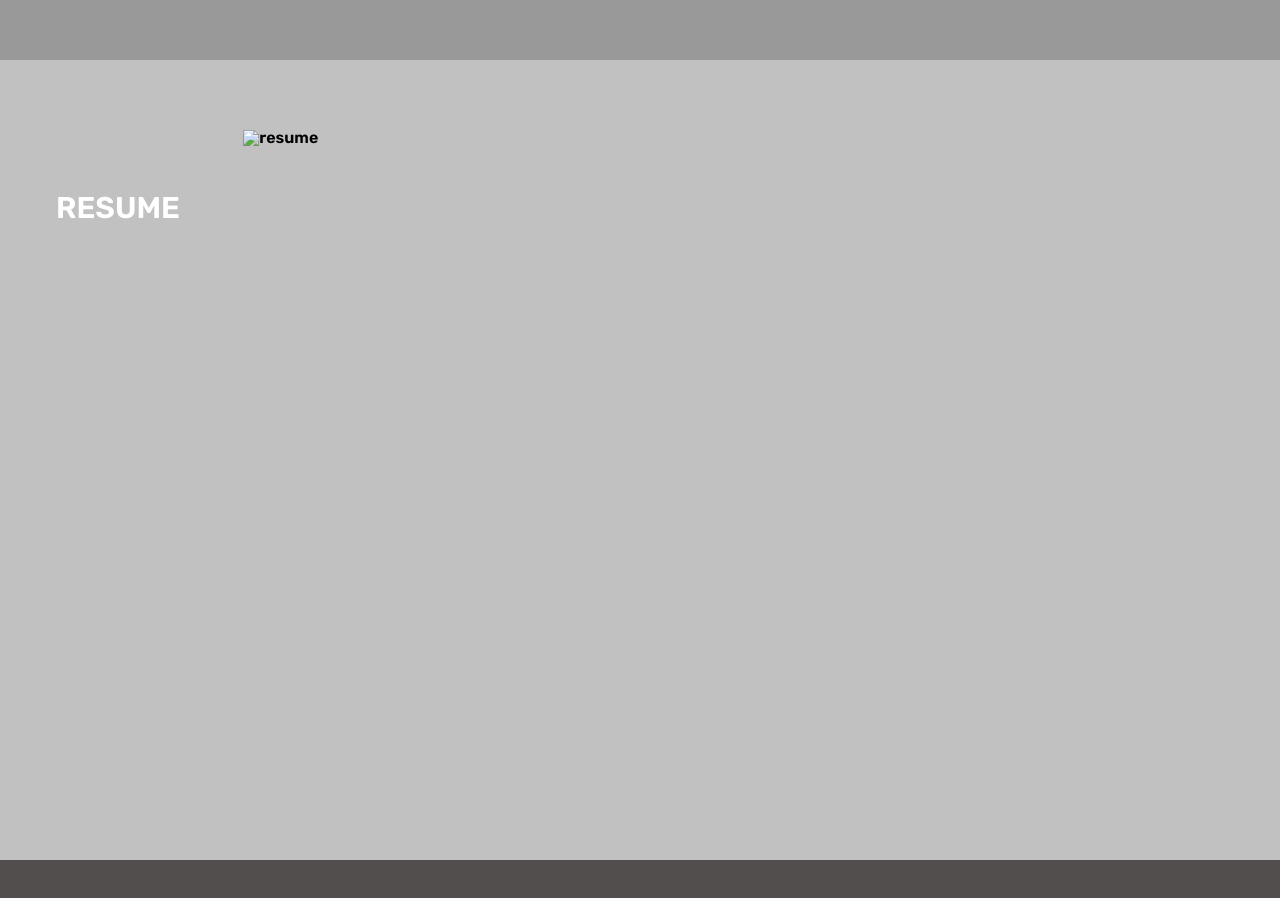
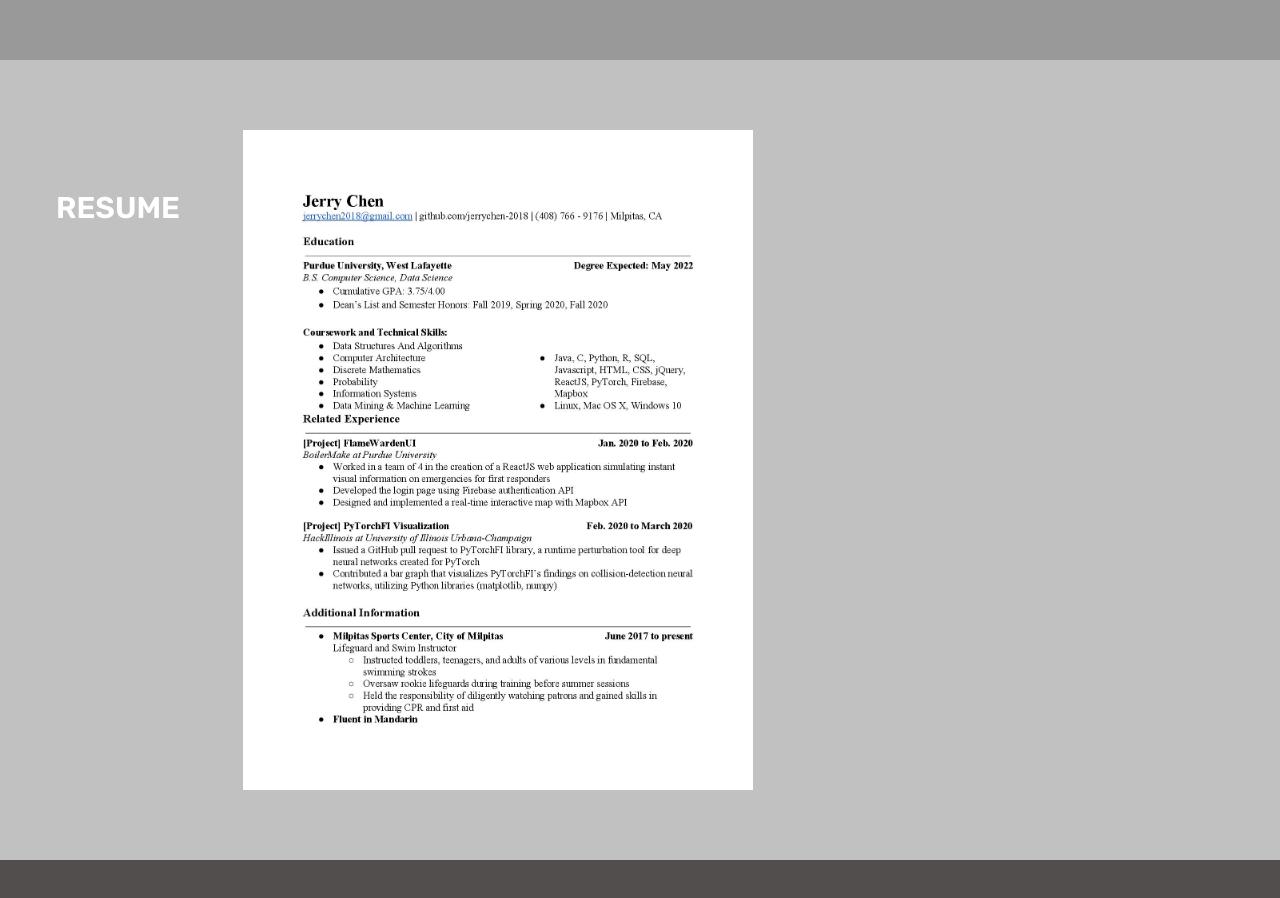
Before and after one commit to jerrychen-2018/jerrychen-2018.github.io, a plain HTML site: page index.html in a window 1280 px wide. Shown: the part 1540-2438 px from the top of the page. Drawn offline with nearby package versions, Linux system fonts and the light colour scheme.

Commit message:
Update index.html

```diff
--- a/index.html
+++ b/index.html
@@ -54,7 +54,7 @@
                 <div class="hero__resume">
                     <h2>Resume</h2>
                     <div class="pdf" id="currresume">
-                        <img src="./images/Jerry C Resume (1).jpg" alt="resume" width="510" height="660">
+                        <img src="./images/Jerry C Resume (1)-page-001.jpg" alt="resume" width="510" height="660">
                     </div>
                 </div>
             </div>
```
